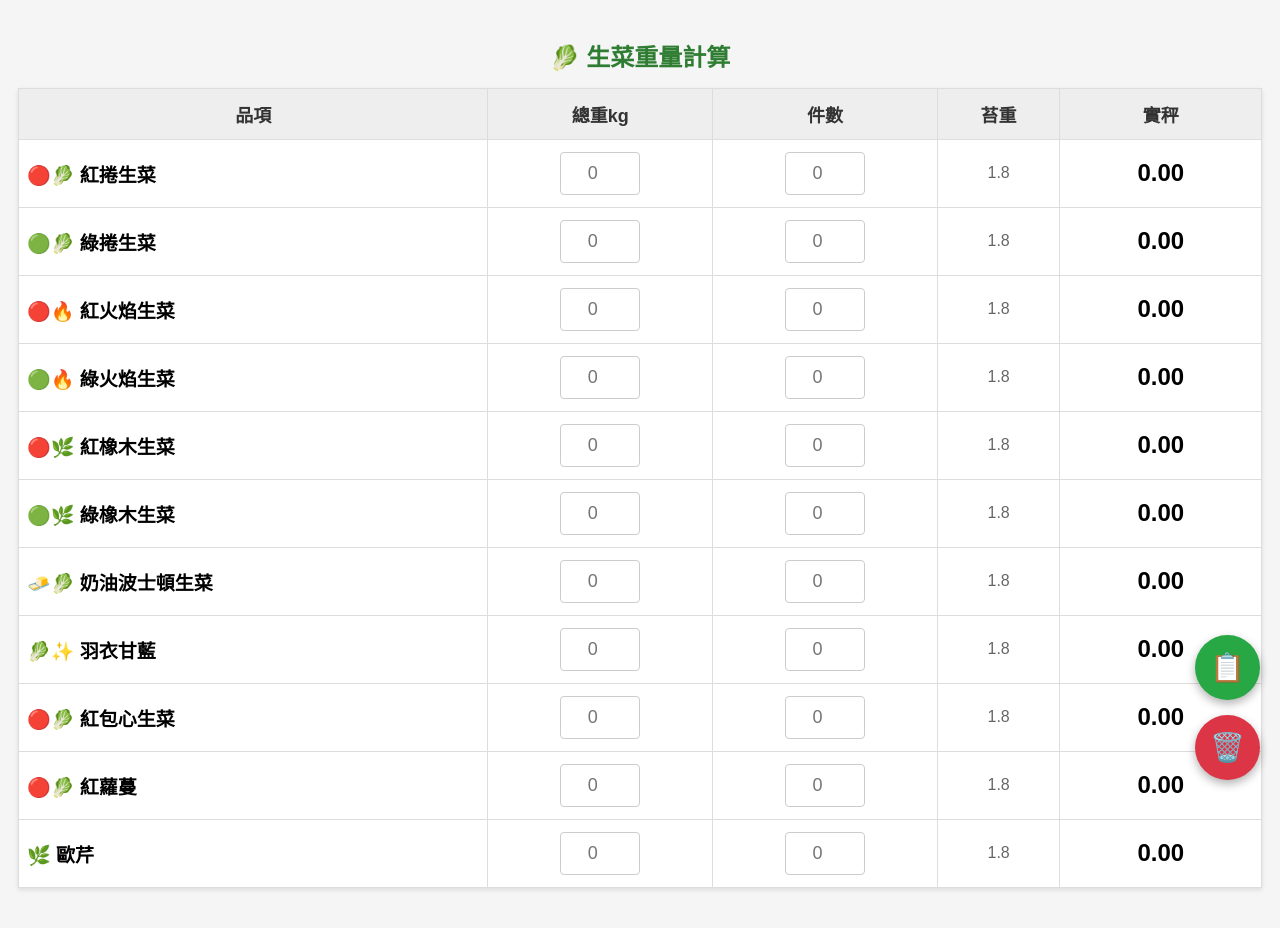
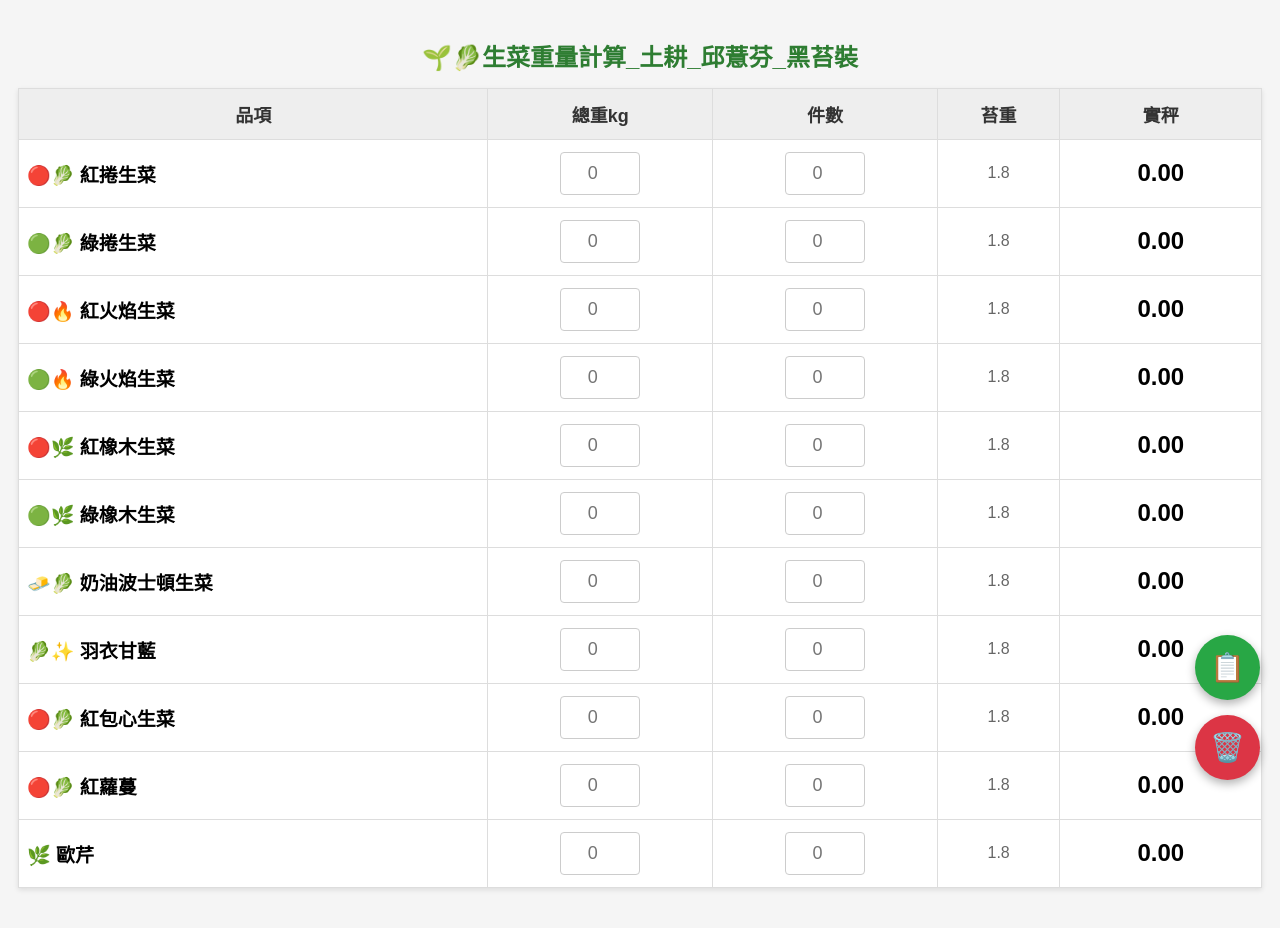
Before and after one commit to materialdep-cloud/lettuce-calculator, a plain HTML site: page index.html in a window 1280 px wide. Drawn offline with Linux system fonts and the light colour scheme.

Commit message:
Update index.html

```diff
--- a/index.html
+++ b/index.html
@@ -2,7 +2,7 @@
 <html lang="zh-TW">
 <head>
     <meta charset="UTF-8">
-    <title>生菜重量計算</title>
+    <title>🌱🥬生菜重量計算_土耕_邱薏芬_黑苔裝</title>
     <meta name="viewport" content="width=device-width, initial-scale=0.8, shrink-to-fit=no">
 
     <style>
@@ -96,7 +96,7 @@
 
 <body>
 
-<h2>🥬 生菜重量計算</h2>
+<h2>🌱🥬生菜重量計算_土耕_邱薏芬_黑苔裝</h2>
 
 <table>
     <thead>
```
